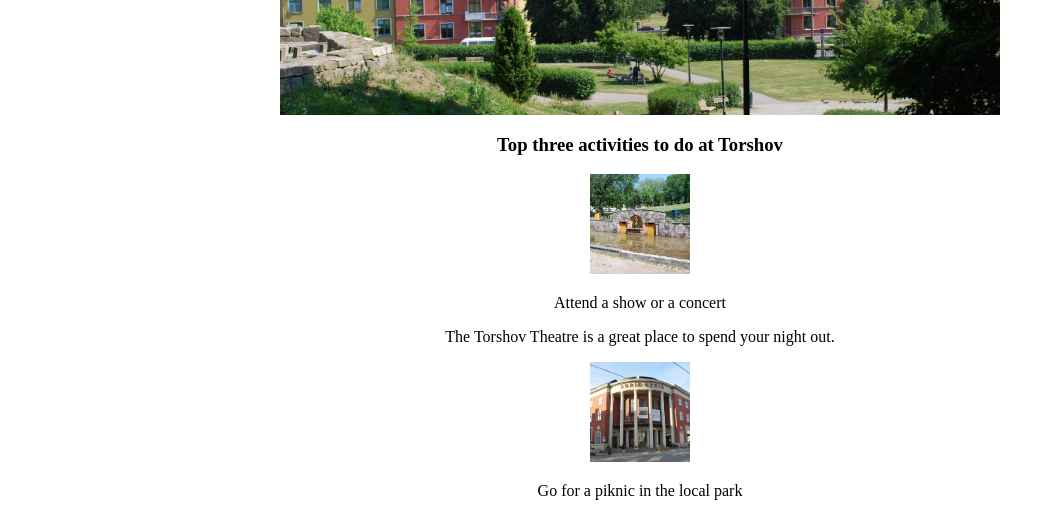
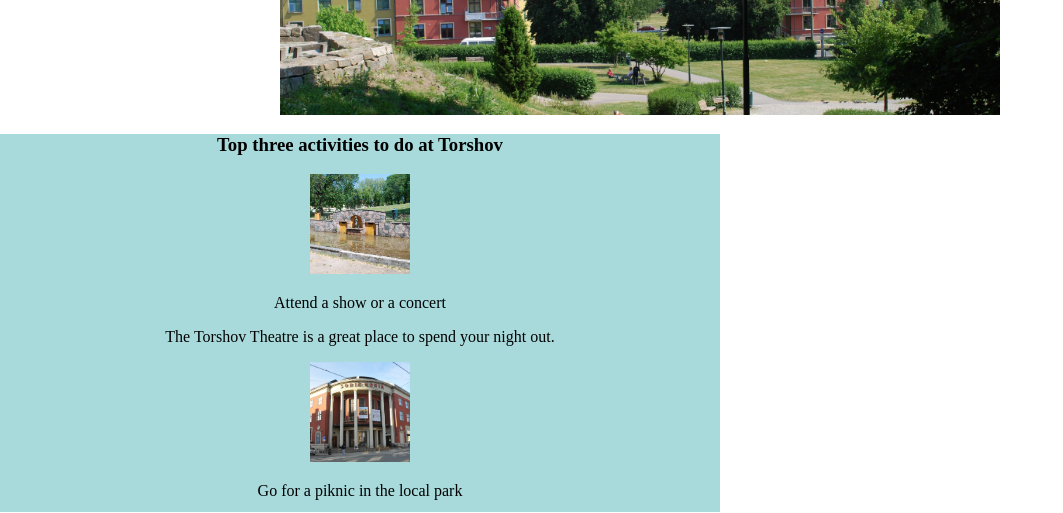
Before and after one commit to Sheena0417/scrimba_HometownHP, a plain HTML site: page index.html in a window 1280 px wide. Shown: the part 228-741 px from the top of the page, without its empty margins (0-1063 px from the left). Drawn offline with Linux system fonts and the light colour scheme.

Commit message:
activitiesSection BG設定

```diff
--- a/index.html
+++ b/index.html
@@ -12,7 +12,7 @@
         </div>
 
         <!-- ACTIVITIES SECTION -->
-        <div>
+        <div class="activitiesSection">
             <h3>Top three activities to do at Torshov</h3>
             <img src="images/park.jpg">
             <p>Attend a show or a concert</p>
--- a/styles.css
+++ b/styles.css
@@ -51,3 +51,9 @@ h2 {
     background-color: #457B9D;
     box-sizing: border-box;
 }
+
+.activitiesSection {
+    width: 720px;
+    height: 378px;
+    background: #A8DADC;
+}
```
